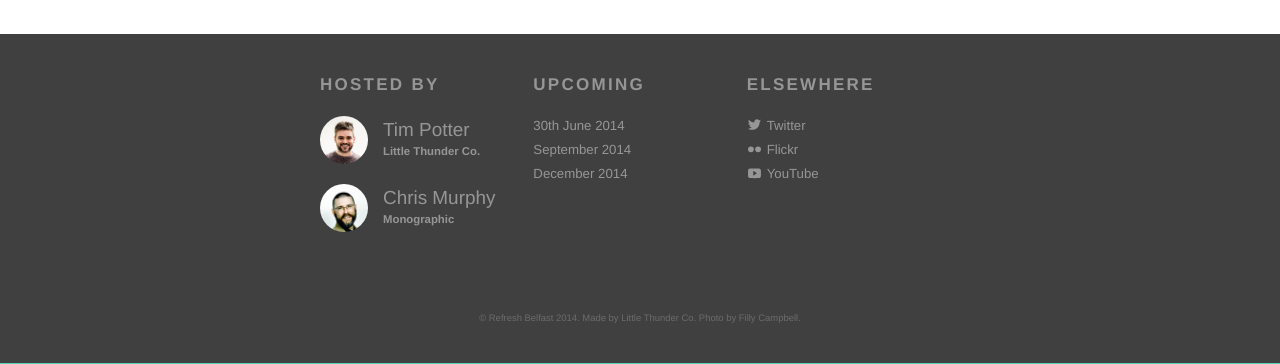
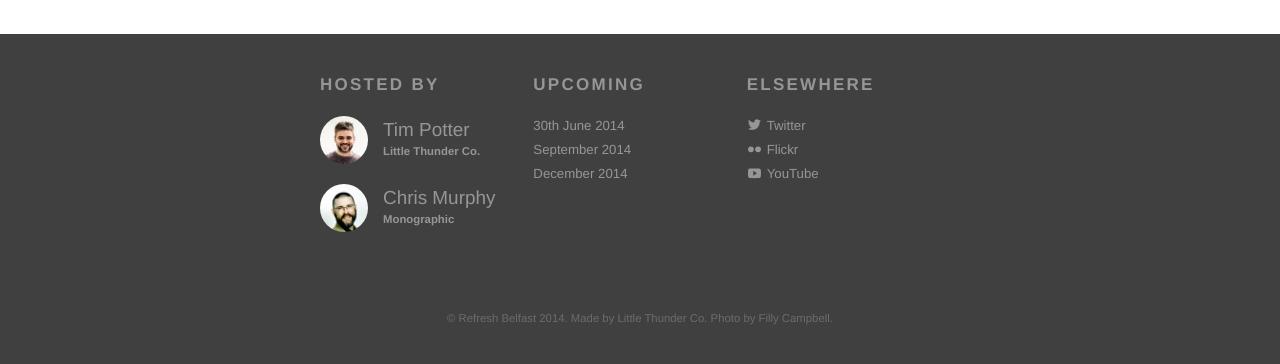
Before and after one commit to refreshbelfast/refreshbelfast.github.io, a plain HTML site: page index.html in a window 1280 px wide. Shown: the part 1641-2005 px from the top of the page. Drawn offline with Linux system fonts and the light colour scheme.

Commit message:
Change footer small font size

```diff
--- a/scss/layout.scss
+++ b/scss/layout.scss
@@ -131,7 +131,7 @@ section a {
 
 small {
 	clear: both;
-	font-size: 0.625em; /* 10/16 */
+	font-size: 0.75em; /* 12/16 */
 	display: block;
 	text-align: center;
 	opacity: 0.5;
```
Also changed, not shown: css/style.css.
